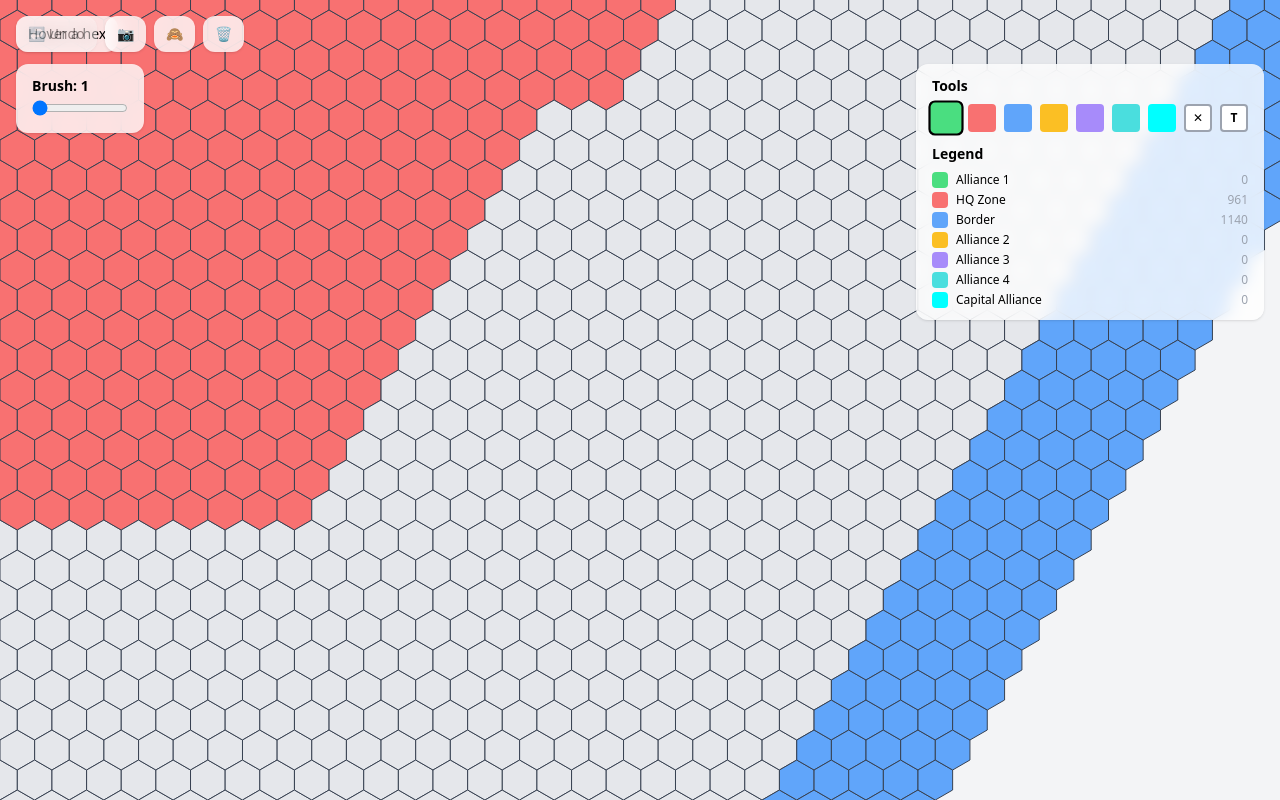
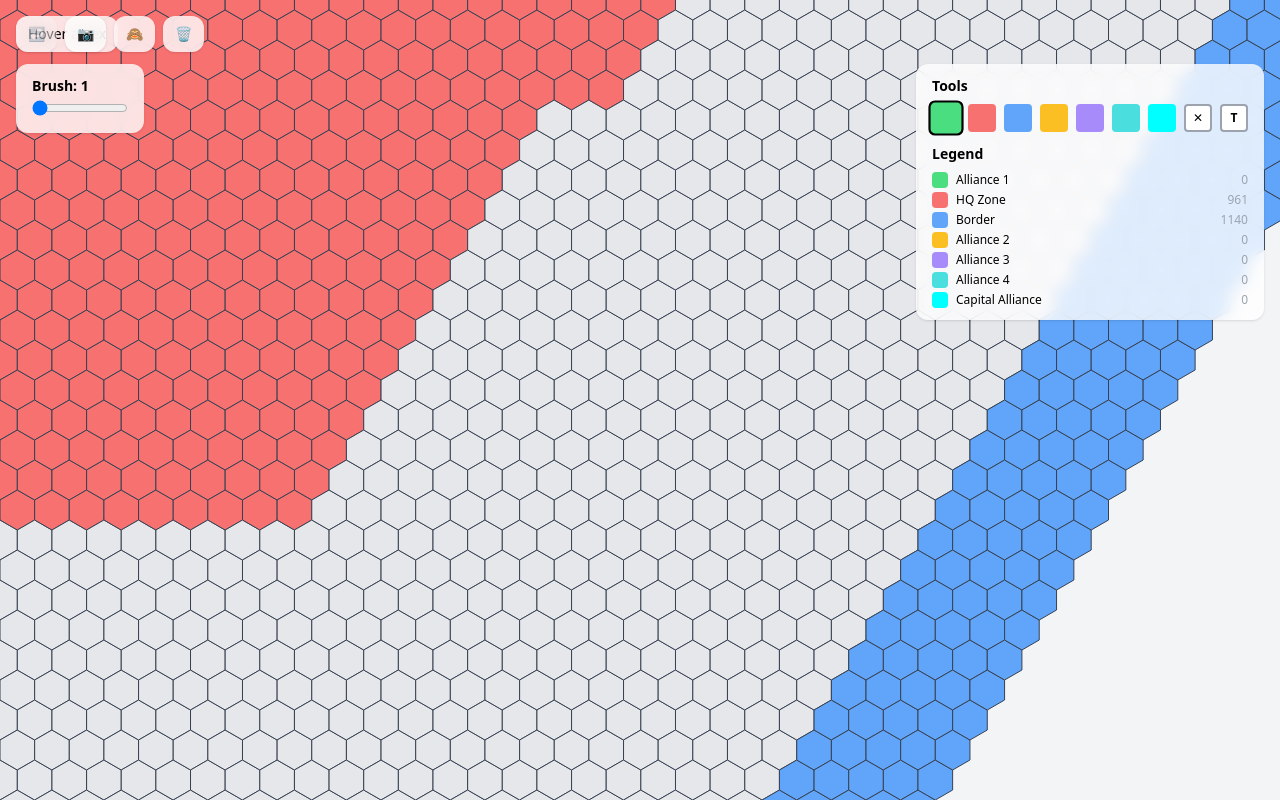
Before and after one commit to Ishant921/LastZ-SvSPlanner, a React (Vite) app: page / in a window 1280 px wide. Built offline with nearby package versions, Linux system fonts and the light colour scheme.

Commit message:
Remove text from Undo button

```diff
--- a/src/components/Toolbar.jsx
+++ b/src/components/Toolbar.jsx
@@ -8,7 +8,7 @@ export default function Toolbar({ onUndo, canUndo, onExport, exporting, onHideUI
         disabled={!canUndo}
         className="bg-white/80 backdrop-blur px-3 py-2 rounded-xl shadow text-sm disabled:opacity-40"
       >
-        ↩ Undo
+        ↩
       </button>
       <button
         onClick={onExport}
```
